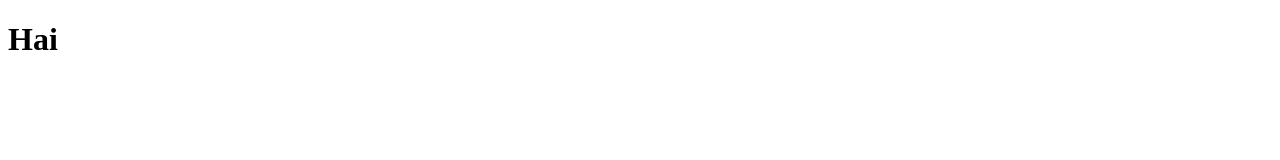
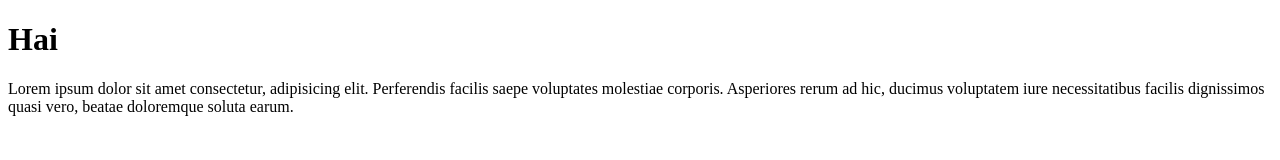
Before and after one commit to Dimas-oktavian17/wpu-git-test, a plain HTML site: page index.html in a window 1280 px wide. Drawn offline with Linux system fonts and the light colour scheme.

Commit message:
add paragragf

```diff
--- a/index.html
+++ b/index.html
@@ -8,5 +8,6 @@
 </head>
 <body>
     <h1>Hai</h1>
+    <p>Lorem ipsum dolor sit amet consectetur, adipisicing elit. Perferendis facilis saepe voluptates molestiae corporis. Asperiores rerum ad hic, ducimus voluptatem iure necessitatibus facilis dignissimos quasi vero, beatae doloremque soluta earum.</p>
 </body>
 </html>
```
